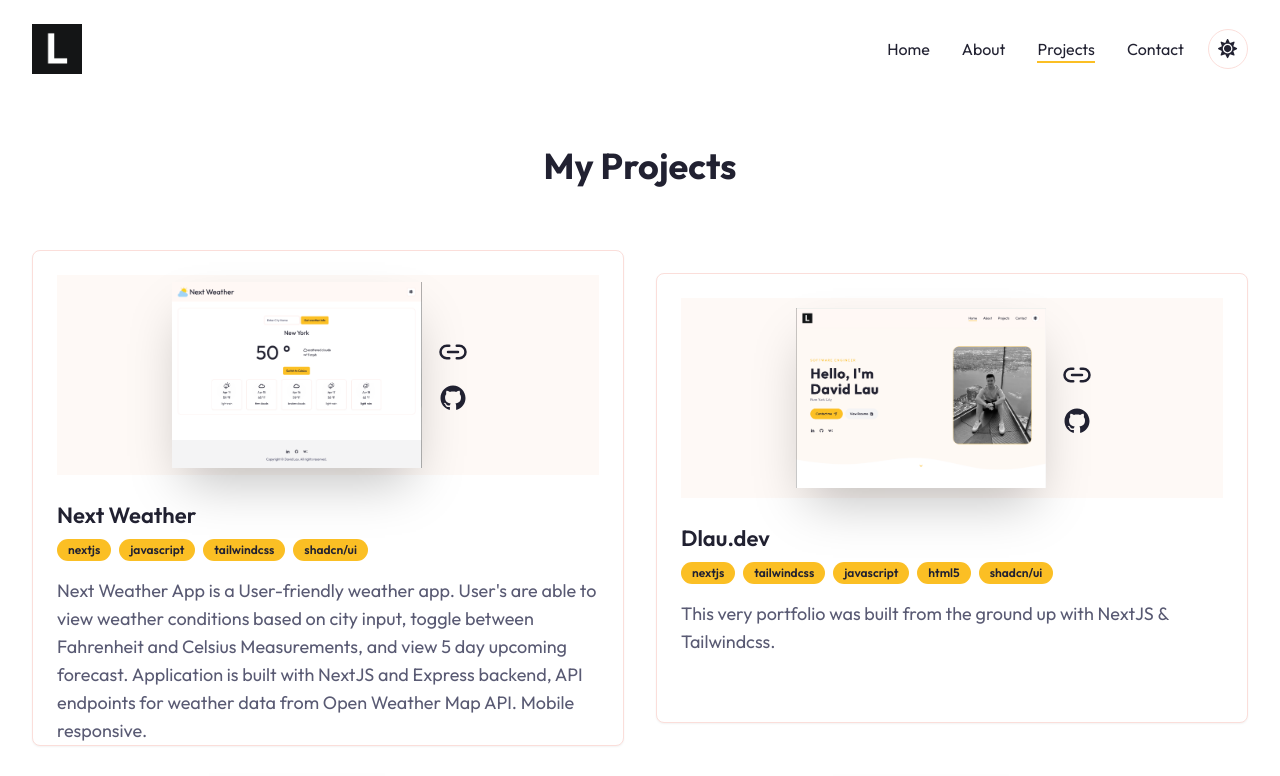
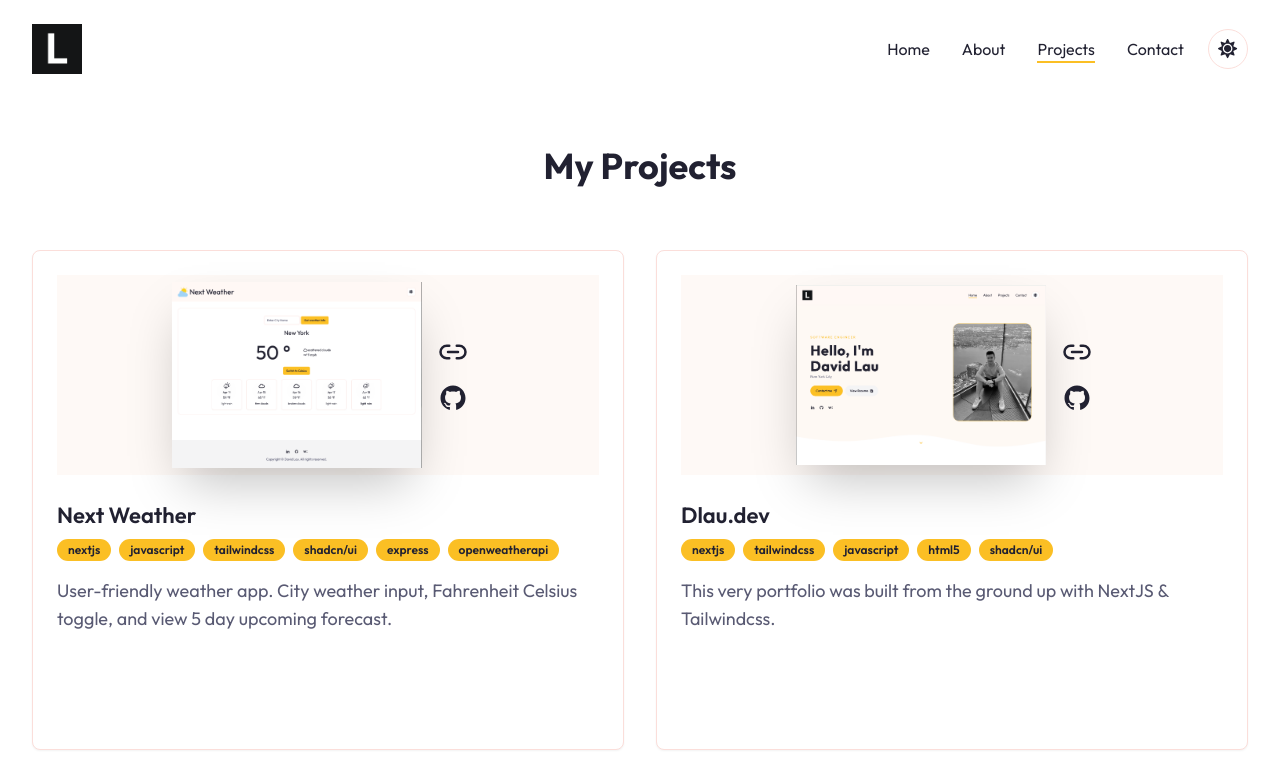
Before and after one commit to dlaucodes/devlau, a Next.js app: page /projects in a window 1280 px wide. Shown: the top 776 px of the page. Built offline with nearby package versions, Linux system fonts and the light colour scheme.

Commit message:
card sizing

```diff
--- a/app/projects/page.tsx
+++ b/app/projects/page.tsx
@@ -10,10 +10,10 @@ const projectData = [
     category: "react js",
     name: "Next Weather",
     description:
-      "Next Weather App is a User-friendly weather app. User's are able to view weather conditions based on city input, toggle between Fahrenheit and Celsius Measurements, and view 5 day upcoming forecast. Application is built with NextJS and Express backend, API endpoints for weather data from Open Weather Map API. Mobile responsive.",
+      "User-friendly weather app. City weather input, Fahrenheit Celsius toggle, and view 5 day upcoming forecast.",
     link: "https://nextweather-mu.vercel.app/",
     github: "https://github.com/dlaucodes/nextweather",
-    technologies: ['nextjs', 'javascript', 'tailwindcss', 'shadcn/ui' ],
+    technologies: ['nextjs', 'javascript', 'tailwindcss', 'shadcn/ui', 'express', 'openweatherapi' ],
   },
   {
     defaultimg: "/assets/projects/portlau.png",
--- a/components/ProjectCard.tsx
+++ b/components/ProjectCard.tsx
@@ -25,7 +25,7 @@ const ProjectCard: React.FC<ProjectCardProps> = ({ project }) => {
   const onMouseEnter = () => setIsHovered(true);
   const onMouseLeave = () => setIsHovered(false);
   return (
-    <Card>
+    <Card className='h-[500px]'>
       <CardHeader>
           <div
             className="relative w-full h-[200px] flex items-center justify-center flex-row bg-tertiary dark:bg-secondary/40"
--- a/components/Work.tsx
+++ b/components/Work.tsx
@@ -30,7 +30,7 @@ const projectData = [
     category: "react js",
     name: "Next Weather",
     description:
-      "User-friendly weather app. User's are able to view weather conditions based on city input, toggle between Fahrenheit and Celsius Measurements, and view 5 day upcoming forecast.",
+      "User-friendly weather app. City weather input, Fahrenheit Celsius toggle, and view 5 day upcoming forecast.",
     link: "https://nextweather-mu.vercel.app/",
     github: "https://github.com/dlaucodes/nextweather",
     technologies: ['nextjs', 'javascript', 'tailwindcss', 'shadcn/ui', 'express', 'openweatherapi' ],
@@ -89,7 +89,7 @@ const Work = () => {
         </div>
         <div className="max-w-[800px] items-center h-full top-0 right-0">
           <Swiper
-            className="h-[500px] max-w-[800px]"
+            className="h-[550px] max-w-[800px]"
             slidesPerView={1}
             breakpoints={{
               640: {
```
